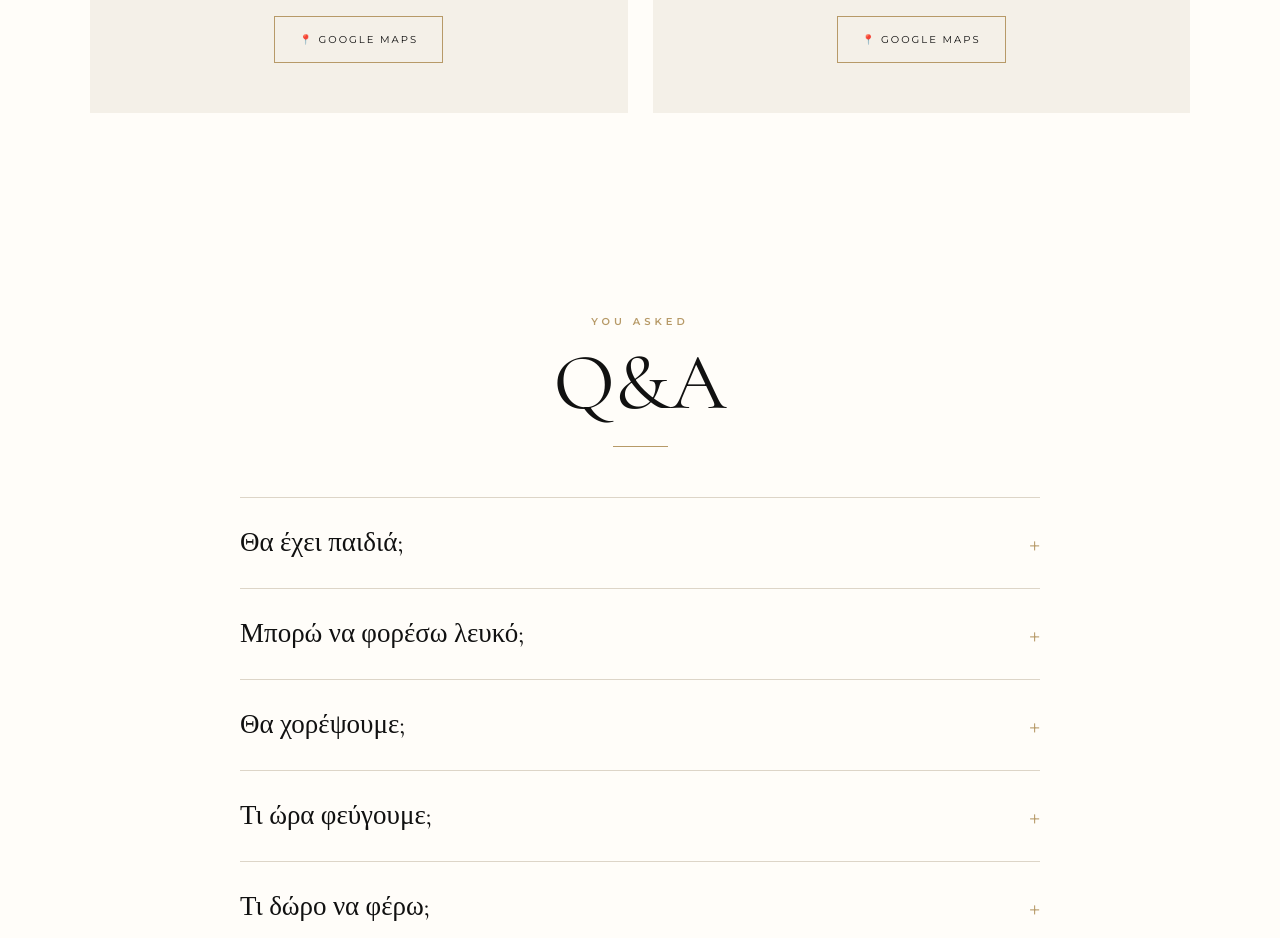
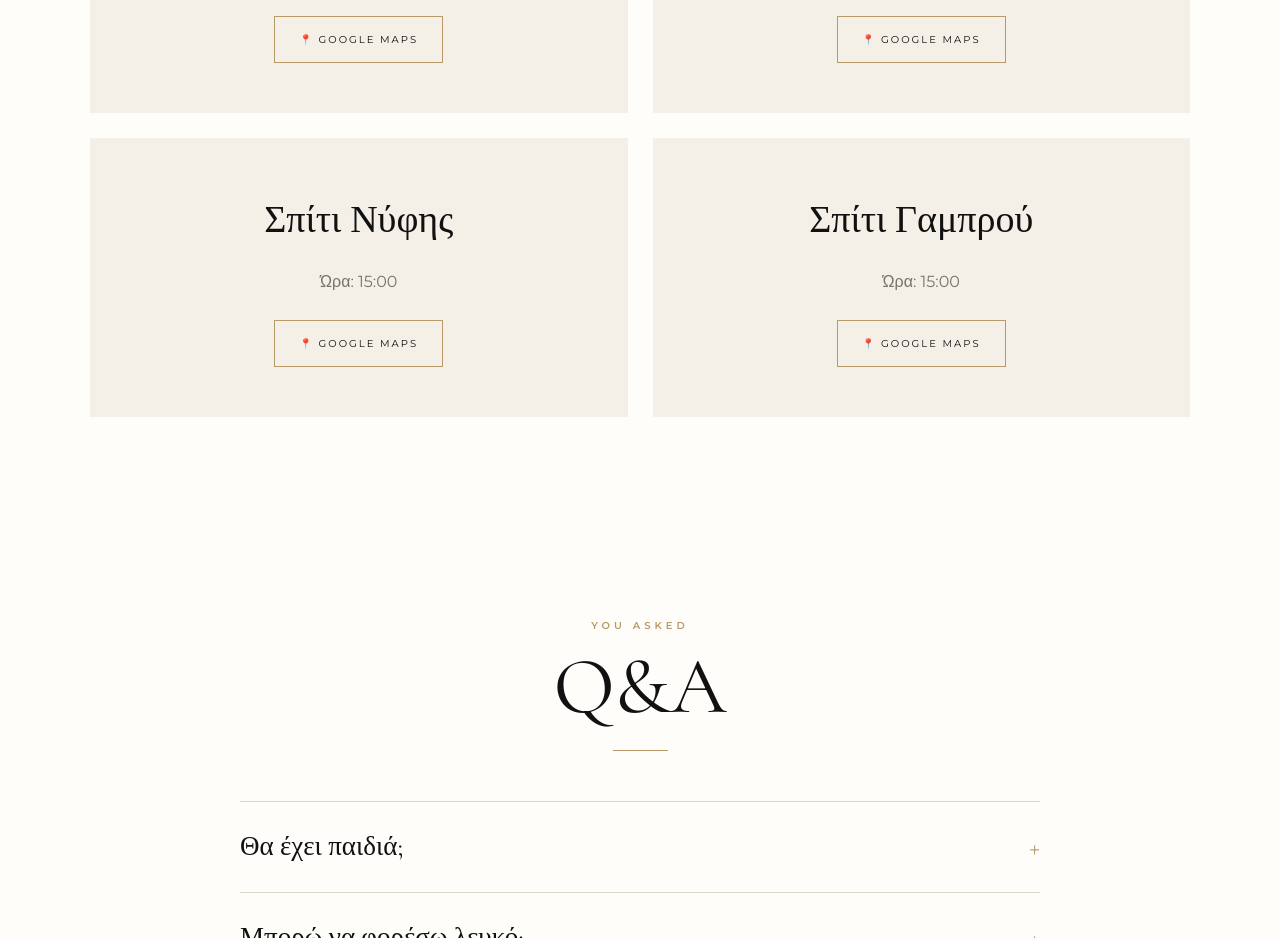
Before and after one commit to KatyLefk/vaggelis-katerina-wedding, a plain HTML site: page index.html in a window 1280 px wide. Shown: the part 4780-5718 px from the top of the page. Drawn offline with nearby package versions, Linux system fonts and the light colour scheme.

Commit message:
Update index.html add house locations

```diff
--- a/index.html
+++ b/index.html
@@ -1520,6 +1520,7 @@ footer strong {
 </section>
 
 
+
 <!-- =====================================================
      LOCATIONS
 ===================================================== -->
@@ -1538,9 +1539,7 @@ footer strong {
 
     <div class="gold-line"></div>
 
-
     <div class="location-grid">
-
 
       <!-- ΕΚΚΛΗΣΙΑ -->
 
@@ -1555,18 +1554,17 @@ footer strong {
           Αγίου Αχιλλείου Λάρισας
         </p>
 
-
         <a
           class="btn"
           href="https://www.google.com/maps/search/?api=1&query=Άγιος+Αχίλλιος+Λάρισα"
           target="_blank"
+          rel="noopener noreferrer"
         >
           📍 Google Maps
         </a>
 
       </div>
 
-
       <!-- ΚΤΗΜΑ -->
 
       <div class="location">
@@ -1578,23 +1576,70 @@ footer strong {
         <p>
           Λάρισα
         </p>
-
 
         <a
           class="btn"
           href="https://www.google.com/maps/search/?api=1&query=Κτήμα+Έλενα+Λάρισα"
           target="_blank"
+          rel="noopener noreferrer"
         >
           📍 Google Maps
         </a>
 
       </div>
 
+      <!-- ΣΠΙΤΙ ΝΥΦΗΣ -->
+
+      <div class="location">
+
+        <h3>
+          Σπίτι Νύφης
+        </h3>
+
+        <p>
+          Ώρα: 15:00
+        </p>
+
+        <a
+          class="btn"
+          href="https://maps.app.goo.gl/ngTkbkFHi1L3rUv36"
+          target="_blank"
+          rel="noopener noreferrer"
+        >
+          📍 Google Maps
+        </a>
+
+      </div>
+
+      <!-- ΣΠΙΤΙ ΓΑΜΠΡΟΥ -->
+
+      <div class="location">
+
+        <h3>
+          Σπίτι Γαμπρού
+        </h3>
+
+        <p>
+          Ώρα: 15:00
+        </p>
+
+        <a
+          class="btn"
+          href="https://maps.app.goo.gl/WjBqs13wZmuXTjCHA"
+          target="_blank"
+          rel="noopener noreferrer"
+        >
+          📍 Google Maps
+        </a>
+
+      </div>
+
     </div>
 
   </div>
 
 </section>
+
 
 
 <!-- =====================================================
```
